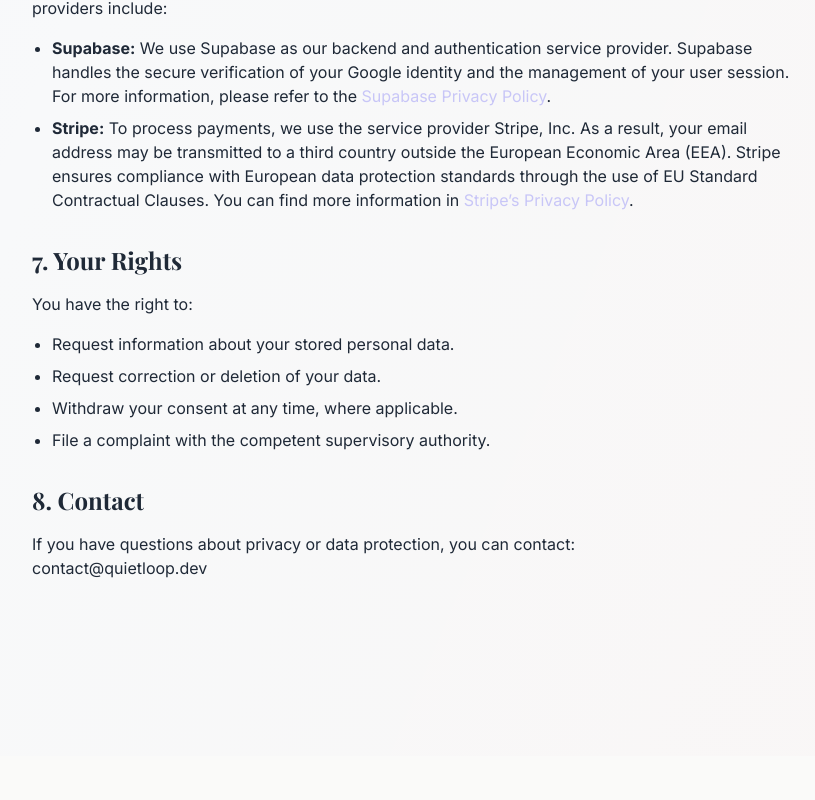
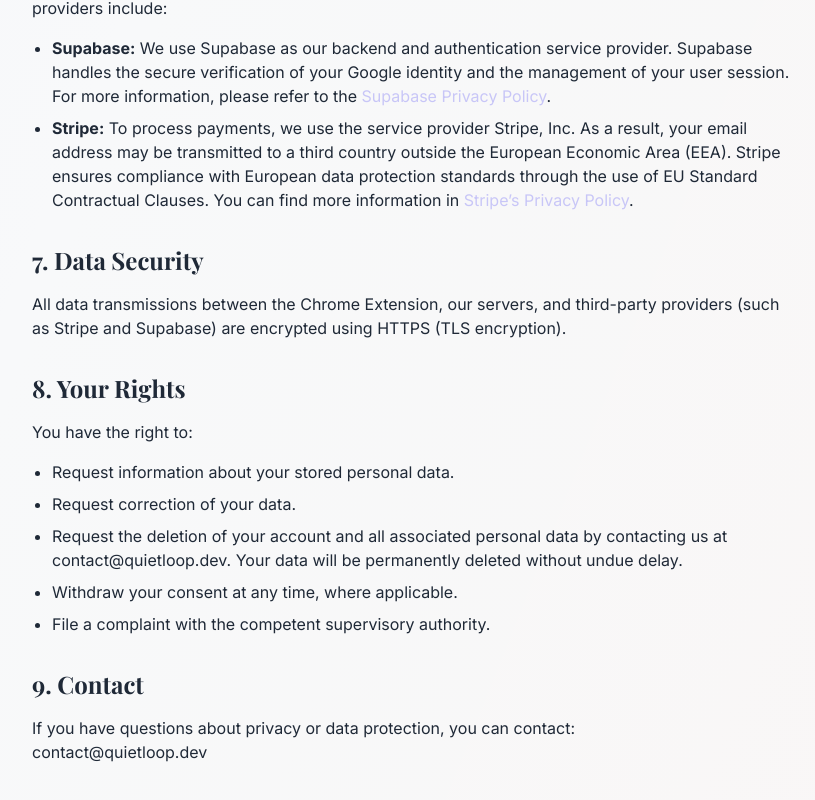
Before and after one commit to jonathanglasmeyer/quietloop-site, a Next.js app: page /privacy in a window 1280 px wide. Shown: the part 2266-3066 px from the top of the page, without its empty margins (224-1039 px from the left). Before the commit the page ends 3022 px from the top, so only its background shows below. Built offline with nearby package versions, Linux system fonts and the light colour scheme.

Commit message:
docs: add data security section and expand user rights in privacy policy

```diff
--- a/app/privacy/page.tsx
+++ b/app/privacy/page.tsx
@@ -127,18 +127,26 @@ export default function PrivacyPage() {
             </section>
 
             <section className="mb-8">
-              <h2 className="text-2xl font-serif font-medium mb-4">7. Your Rights</h2>
+              <h2 className="text-2xl font-serif font-medium mb-4">7. Data Security</h2>
+              <p>
+                All data transmissions between the Chrome Extension, our servers, and third-party providers (such as Stripe and Supabase) are encrypted using HTTPS (TLS encryption).
+              </p>
+            </section>
+
+            <section className="mb-8">
+              <h2 className="text-2xl font-serif font-medium mb-4">8. Your Rights</h2>
               <p className="mb-4">You have the right to:</p>
               <ul className="list-disc pl-5 space-y-2 mb-4">
                 <li>Request information about your stored personal data.</li>
-                <li>Request correction or deletion of your data.</li>
+                <li>Request correction of your data.</li>
+                <li>Request the deletion of your account and all associated personal data by contacting us at contact@quietloop.dev. Your data will be permanently deleted without undue delay.</li>
                 <li>Withdraw your consent at any time, where applicable.</li>
                 <li>File a complaint with the competent supervisory authority.</li>
               </ul>
             </section>
 
             <section className="mb-8">
-              <h2 className="text-2xl font-serif font-medium mb-4">8. Contact</h2>
+              <h2 className="text-2xl font-serif font-medium mb-4">9. Contact</h2>
               <p>
                 If you have questions about privacy or data protection, you can contact:<br />
                 contact@quietloop.dev
```
